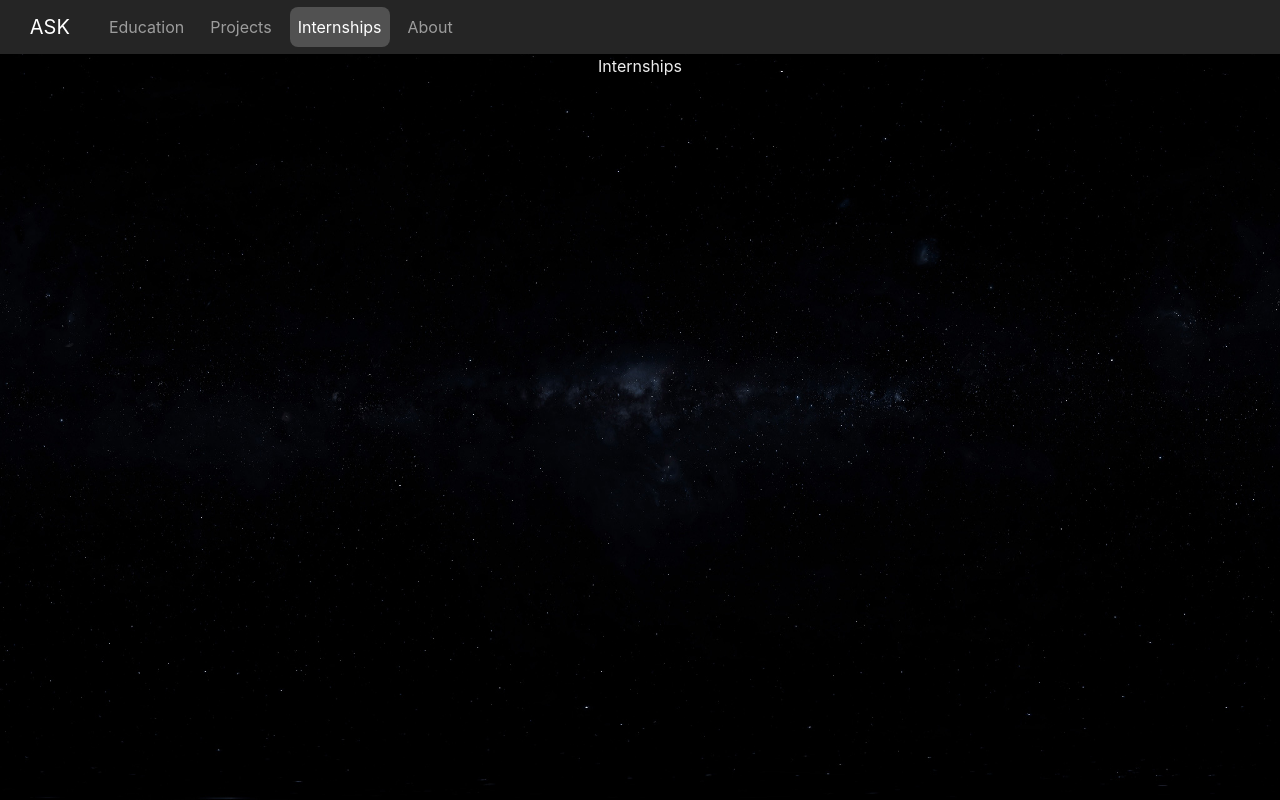
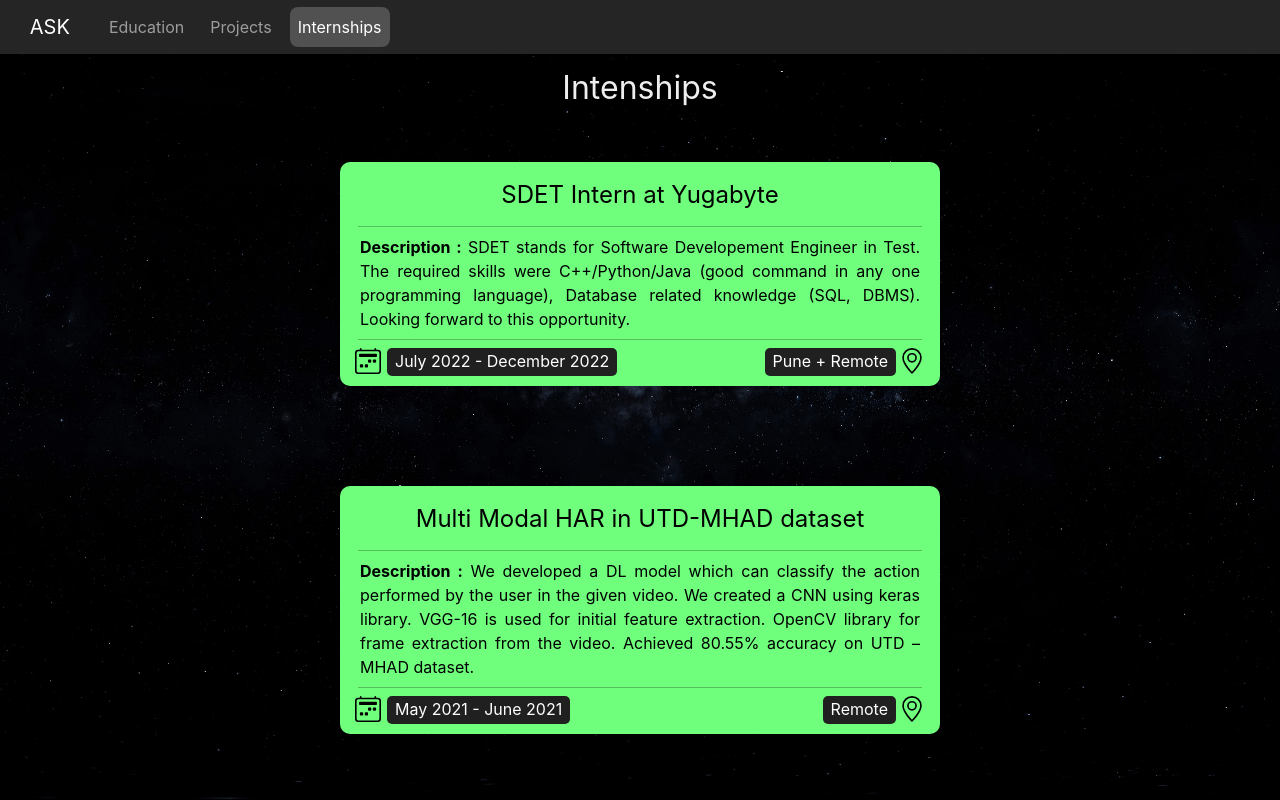
Before and after one commit to AtharvaSKarande/My-Website, a React (Vite) app: page /internships in a window 1280 px wide. Built offline with nearby package versions, Linux system fonts and the light colour scheme.

Commit message:
Added Internship tab and removed About tab.

```diff
--- /dev/null
+++ b/data/Internship_data.js
@@ -0,0 +1,20 @@
+const AllInternships = [
+  {
+    id: 1,
+    title: "Multi Modal HAR in UTD-MHAD dataset",
+    desc:
+      "We developed a DL model which can classify the action performed by the user in the given video. We created a CNN using keras library. VGG-16 is used for initial feature extraction. OpenCV library for frame extraction from the video. Achieved 80.55% accuracy on UTD – MHAD dataset.",
+    date: "May 2021 - June 2021",
+    location: "Remote",
+  },
+  {
+    id: 2,
+    title: "SDET Intern at Yugabyte",
+    desc:
+      "SDET stands for Software Developement Engineer in Test. The required skills were C++/Python/Java (good command in any one programming language), Database related knowledge (SQL, DBMS). Looking forward to this opportunity.",
+    date: "July 2022 - December 2022",
+    location: "Pune + Remote",
+  },
+];
+
+export default AllInternships;
--- a/src/App.jsx
+++ b/src/App.jsx
@@ -2,7 +2,6 @@
 import { useEffect } from "react";
 
 import Navbar from "./components/Navbar";
-import About from "./pages/About";
 import Education from "./pages/Education";
 import Error from "./pages/Error";
 import Home from "./pages/Home";
@@ -24,7 +23,6 @@
         <Route path="/education" element={<Education />} />
         <Route path="/projects" element={<Projects />} />
         <Route path="/internships" element={<Internships />} />
-        <Route path="/about" element={<About />} />
         <Route path="*" element={<Error />} />
       </Routes>
     </div>
--- /dev/null
+++ b/src/components/InternshipCard.jsx
@@ -0,0 +1,42 @@
+import "../css/InternshipCard.css";
+
+const InternshipCard = (props) => {
+  return (
+    <div className="InternCard_back">
+      <div className="Intern_title">{props.Internship.title}</div>
+      <hr style={{ margin: `0.5rem` }} />
+      <div className="Intern_desc">
+        <b>Description :</b> {props.Internship.desc}
+      </div>
+      <hr style={{ margin: `0.5rem` }} />
+      <div className="Intern_footer">
+        <svg
+          xmlns="http://www.w3.org/2000/svg"
+          width="26"
+          height="26"
+          className="svg_cal"
+          fill="currentColor"
+          viewBox="0 0 16 16"
+        >
+          <path d="M3.5 0a.5.5 0 0 1 .5.5V1h8V.5a.5.5 0 0 1 1 0V1h1a2 2 0 0 1 2 2v11a2 2 0 0 1-2 2H2a2 2 0 0 1-2-2V3a2 2 0 0 1 2-2h1V.5a.5.5 0 0 1 .5-.5zM2 2a1 1 0 0 0-1 1v11a1 1 0 0 0 1 1h12a1 1 0 0 0 1-1V3a1 1 0 0 0-1-1H2z" />
+          <path d="M2.5 4a.5.5 0 0 1 .5-.5h10a.5.5 0 0 1 .5.5v1a.5.5 0 0 1-.5.5H3a.5.5 0 0 1-.5-.5V4zM11 7.5a.5.5 0 0 1 .5-.5h1a.5.5 0 0 1 .5.5v1a.5.5 0 0 1-.5.5h-1a.5.5 0 0 1-.5-.5v-1zm-3 0a.5.5 0 0 1 .5-.5h1a.5.5 0 0 1 .5.5v1a.5.5 0 0 1-.5.5h-1a.5.5 0 0 1-.5-.5v-1zm-5 3a.5.5 0 0 1 .5-.5h1a.5.5 0 0 1 .5.5v1a.5.5 0 0 1-.5.5h-1a.5.5 0 0 1-.5-.5v-1zm3 0a.5.5 0 0 1 .5-.5h1a.5.5 0 0 1 .5.5v1a.5.5 0 0 1-.5.5h-1a.5.5 0 0 1-.5-.5v-1z" />
+        </svg>
+        <div className="Intern_date">{props.Internship.date}</div>
+        <div className="Intern_location">{props.Internship.location}</div>
+        <svg
+          xmlns="http://www.w3.org/2000/svg"
+          width="26"
+          height="26"
+          fill="currentColor"
+          className="svg_loc"
+          viewBox="0 0 16 16"
+        >
+          <path d="M12.166 8.94c-.524 1.062-1.234 2.12-1.96 3.07A31.493 31.493 0 0 1 8 14.58a31.481 31.481 0 0 1-2.206-2.57c-.726-.95-1.436-2.008-1.96-3.07C3.304 7.867 3 6.862 3 6a5 5 0 0 1 10 0c0 .862-.305 1.867-.834 2.94zM8 16s6-5.686 6-10A6 6 0 0 0 2 6c0 4.314 6 10 6 10z" />
+          <path d="M8 8a2 2 0 1 1 0-4 2 2 0 0 1 0 4zm0 1a3 3 0 1 0 0-6 3 3 0 0 0 0 6z" />
+        </svg>
+      </div>
+    </div>
+  );
+};
+
+export default InternshipCard;
--- a/src/components/Navbar.jsx
+++ b/src/components/Navbar.jsx
@@ -18,9 +18,6 @@
         <NavLink className="nav-item nav-link" to="/internships">
           Internships
         </NavLink>
-        <NavLink className="nav-item nav-link" to="/about">
-          About
-        </NavLink>
       </div>
     </nav>
   );
--- a/src/css/Error.css
+++ b/src/css/Error.css
@@ -1,10 +1,12 @@
 .error__err404 {
-  margin: 2rem;
+  margin: 3rem;
+  margin-top: 5rem;
   font-size: 100px;
   color: #ff3333;
 }
 
 .error__page_not_found {
+  margin-top: 12rem;
   font-size: 30px;
   color: #eeeeee;
 }
@@ -12,9 +14,9 @@
 .error__page_not_found__desc {
   color: #eeeeee;
   font-size: 20px;
-  margin: 0% 15% 0% 15%;
+  margin-top: 1rem;
 }
 
 .btn {
-  margin-top: 75px;
+  margin-top: 3rem;
 }
--- /dev/null
+++ b/src/css/InternshipCard.css
@@ -0,0 +1,53 @@
+.InternCard_back {
+  margin: 50px;
+  padding: 10px;
+  width: 600px;
+  height: fit-content;
+  border-radius: 10px;
+  color: black;
+  transition-duration: 0.25s;
+  background-color: #6fff7c;
+}
+
+.InternCard_back:hover {
+  transform: scale(1.25);
+}
+
+.Intern_title {
+  font-size: 24px;
+  padding: 5px;
+}
+.Intern_desc {
+  text-align: justify;
+  padding-left: 10px;
+  padding-right: 10px;
+  font-size: 16px;
+}
+.Intern_footer {
+  display: flex;
+  flex-wrap: wrap;
+  justify-content: center;
+}
+.svg_cal {
+  margin-left: 5px;
+  margin-right: 3px;
+}
+.Intern_date {
+  background-color: #202020;
+  color: white;
+  margin-left: 3px;
+  margin-right: auto;
+  padding: 1px 8px 3px 8px;
+  border-radius: 5px;
+}
+.Intern_location {
+  background-color: #202020;
+  color: white;
+  margin-left: auto;
+  padding: 1px 8px 3px 8px;
+  border-radius: 5px;
+}
+.svg_loc {
+  margin-left: 3px;
+  margin-right: 5px;
+}
--- a/src/css/Internships.css
+++ b/src/css/Internships.css
@@ -0,0 +1,10 @@
+.Intern_Title {
+  margin-top: 10px;
+  font-size: xx-large;
+}
+
+.InternCard_deck {
+  display: flex;
+  flex-wrap: wrap;
+  justify-content: center;
+}
--- a/src/css/ProjectCard.css
+++ b/src/css/ProjectCard.css
@@ -5,7 +5,6 @@
   height: fit-content;
   border-radius: 10px;
   color: black;
-  transition-duration: 0.25s;
 }
 
 .Proj_title {
--- a/src/pages/About.jsx
+++ /dev/null
@@ -1,7 +0,0 @@
-import "../css/About.css";
-
-const About = () => {
-  return <div>About</div>;
-};
-
-export default About;
--- a/src/pages/Internships.jsx
+++ b/src/pages/Internships.jsx
@@ -1,7 +1,22 @@
+import AllInternships from "../../data/Internship_data";
+import InternshipCard from "../components/InternshipCard";
 import "../css/Internships.css";
 
 const Internships = () => {
-  return <div>Internships</div>;
+  AllInternships.sort((a, b) => {
+    if (a.id < b.id) return 1;
+    return -1;
+  });
+  return (
+    <>
+      <div className="Intern_Title">Intenships</div>
+      <div className="InternCard_deck">
+        {AllInternships.map((item, index) => {
+          return <InternshipCard Internship={item} key={item.id} />;
+        })}
+      </div>
+    </>
+  );
 };
 
 export default Internships;
```
Also changed, not shown: src/css/About.css (deleted).
